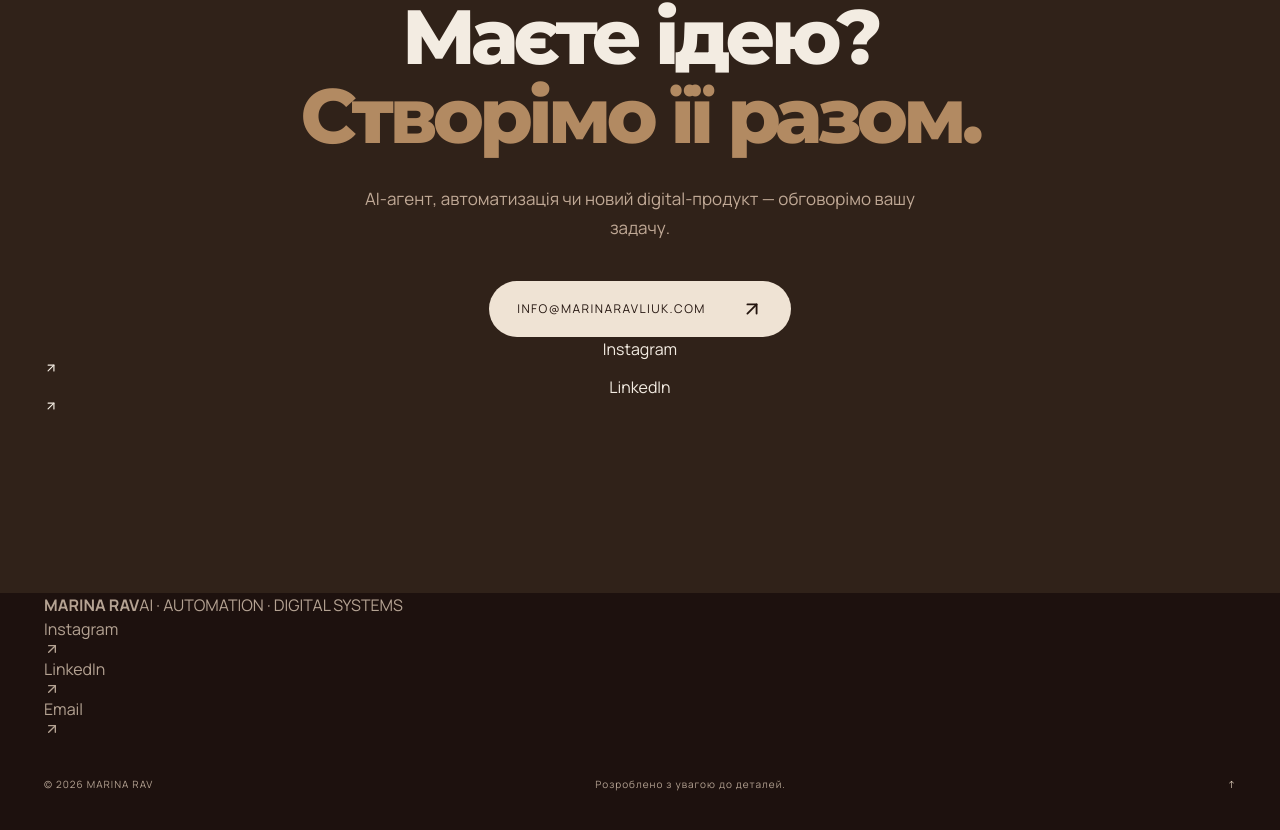
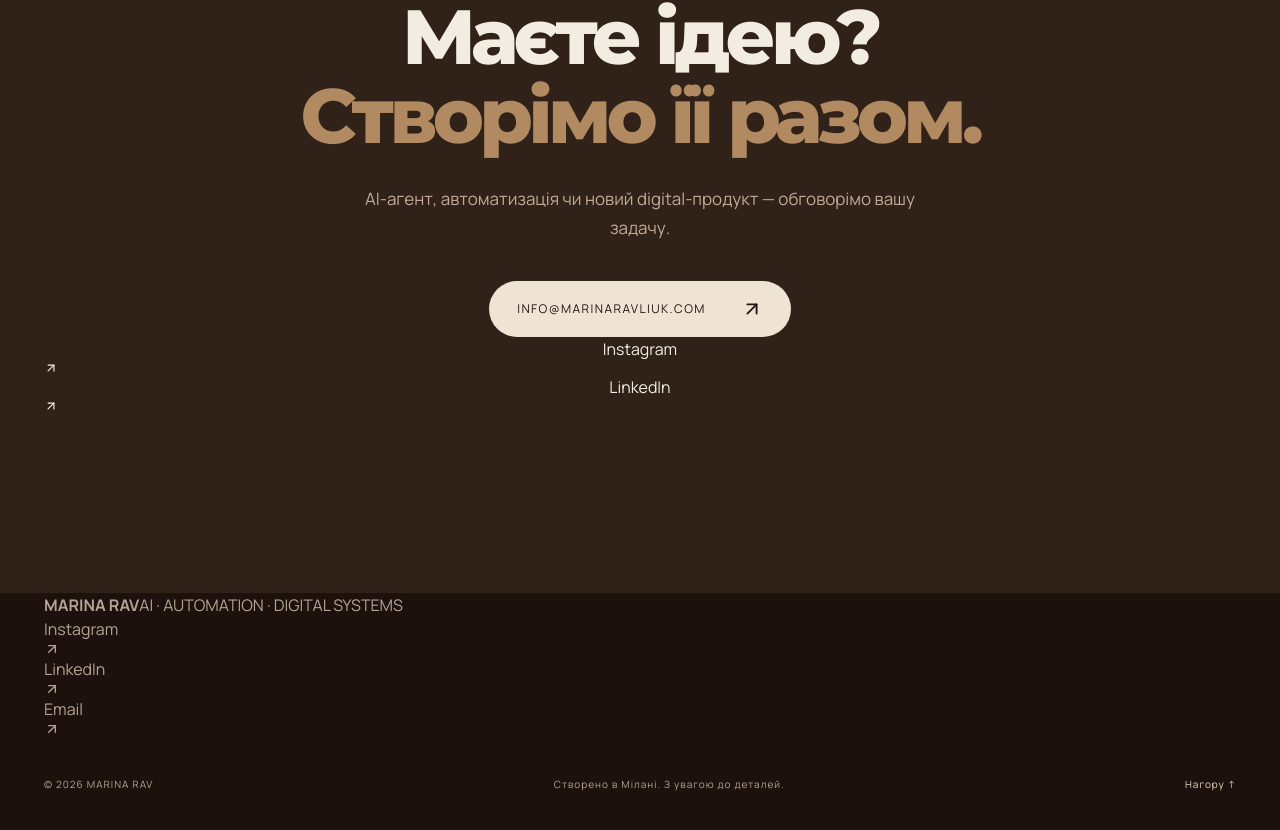
Before and after one commit to marinaravvv/marina-ravliuk-portfolio, a React (Vite) app: page /ua in a window 1280 px wide. Shown: the part 7220-8050 px from the top of the page. Built offline with nearby package versions, Linux system fonts and the light colour scheme; a web font is replaced by a local one.

Commit message:
Localize Milan footer note and back-to-top link in UA EN IT

```diff
--- a/src/content.ts
+++ b/src/content.ts
@@ -39,7 +39,7 @@ export const text = {
     visitMav8: 'Відкрити MAV8', stackLabel: 'ТЕХНОЛОГІЇ', contactLabel: '06 / КОНТАКТ',
     contactTitle: 'Маєте ідею?', contactItalic: 'Створімо її разом.',
     contactText: 'AI-агент, автоматизація чи новий digital-продукт — обговорімо вашу задачу.',
-    contactButton: 'Написати мені', footer: 'Розроблено з увагою до деталей.',
+    contactButton: 'Написати мені', footer: 'Створено в Мілані. З увагою до деталей.', backToTop: 'Нагору',
     backToWork: 'Назад до проєктів', aboutProject: 'Про проєкт', projectType: 'Категорія',
     projectStatus: 'Статус', nextProject: 'Наступний проєкт', comingSoon: 'Деталі та матеріали кейсу скоро з’являться.',
     published: 'Портфоліо / вибрані роботи', inDevelopment: 'У розробці', selectedWork: 'Вибрані роботи',
@@ -80,7 +80,7 @@ export const text = {
     visitMav8: 'Visit MAV8', stackLabel: 'TECHNOLOGY', contactLabel: '06 / CONTACT',
     contactTitle: 'Have an idea?', contactItalic: 'Let’s build it.',
     contactText: 'An AI agent, automation or digital product — let’s discuss your challenge.',
-    contactButton: 'Get in touch', footer: 'Made with intention.',
+    contactButton: 'Get in touch', footer: 'Made in Milan. Built with intention.', backToTop: 'Back to top',
     backToWork: 'Back to selected work', aboutProject: 'About this project', projectType: 'Category',
     projectStatus: 'Status', nextProject: 'Next project', comingSoon: 'Case details and visuals coming soon.',
     published: 'Portfolio / selected work', inDevelopment: 'In development', selectedWork: 'Selected work',
@@ -121,7 +121,7 @@ export const text = {
     visitMav8: 'Visita MAV8', stackLabel: 'TECNOLOGIE', contactLabel: '06 / CONTATTI',
     contactTitle: 'Hai un’idea?', contactItalic: 'Realizziamola insieme.',
     contactText: 'Un agente AI, un’automazione o un nuovo prodotto digitale: parliamo della tua sfida.',
-    contactButton: 'Contattami', footer: 'Creato con cura.',
+    contactButton: 'Contattami', footer: 'Creato a Milano, con cura e intenzione.', backToTop: 'Torna su',
     backToWork: 'Torna ai progetti', aboutProject: 'Il progetto', projectType: 'Categoria',
     projectStatus: 'Stato', nextProject: 'Prossimo progetto', comingSoon: 'Dettagli e immagini del progetto in arrivo.',
     published: 'Portfolio / progetti selezionati', inDevelopment: 'In sviluppo', selectedWork: 'Progetti selezionati',
```
